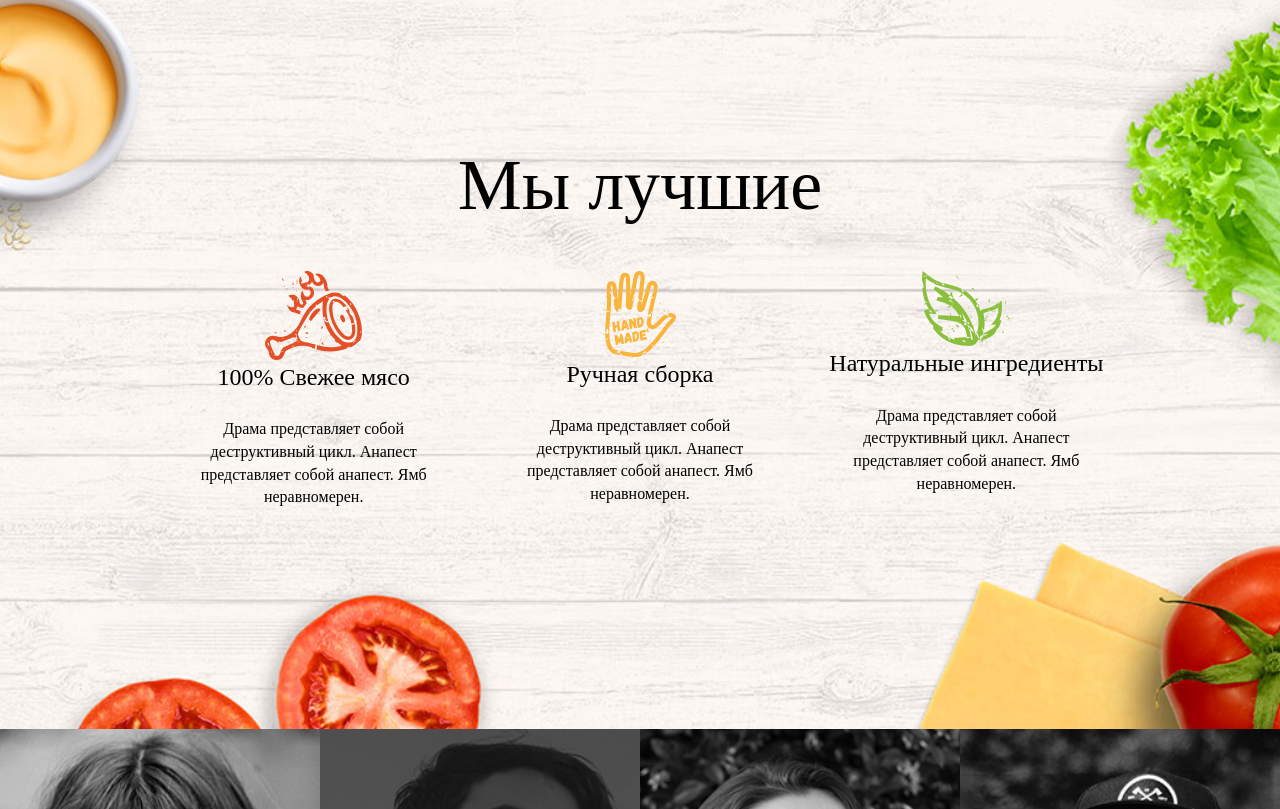
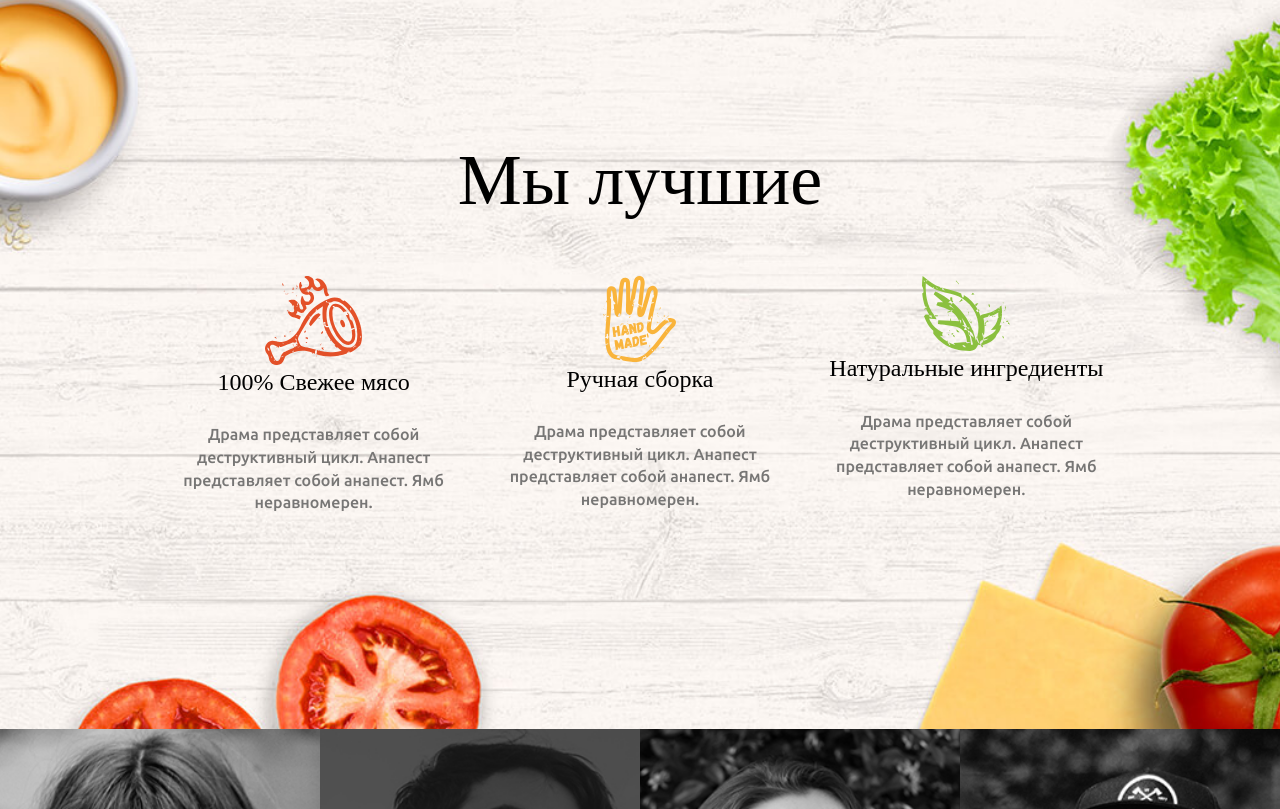
Before and after one commit to Nimgr/burgers, a plain HTML site: page index.html in a window 1280 px wide. Shown: the part 871-1680 px from the top of the page. Drawn offline with Linux system fonts and the light colour scheme.

```diff
--- a/scss/components/feature.scss
+++ b/scss/components/feature.scss
@@ -9,4 +9,10 @@
 
 .feature__title {
     font-size: 24px;
+    font-family: "Lifehack";
 }
+
+.feature__text {
+    font-family: "Ubuntu";
+    color: #777675;
+}
--- a/scss/components/section.scss
+++ b/scss/components/section.scss
@@ -13,12 +13,13 @@
 .section__title {
     font-size: 72px;
     color: $yellow;
-    margin-bottom: 50px;
+    margin-bottom: 55px;
     font-family: "Gagalin";
     line-height: 1;
 
     &--centered {
         text-align: center;
+        margin-bottom: 60px;
     }
 
     &--color--black {
```
Also changed, not shown: styles/main.css, 1 other file.
